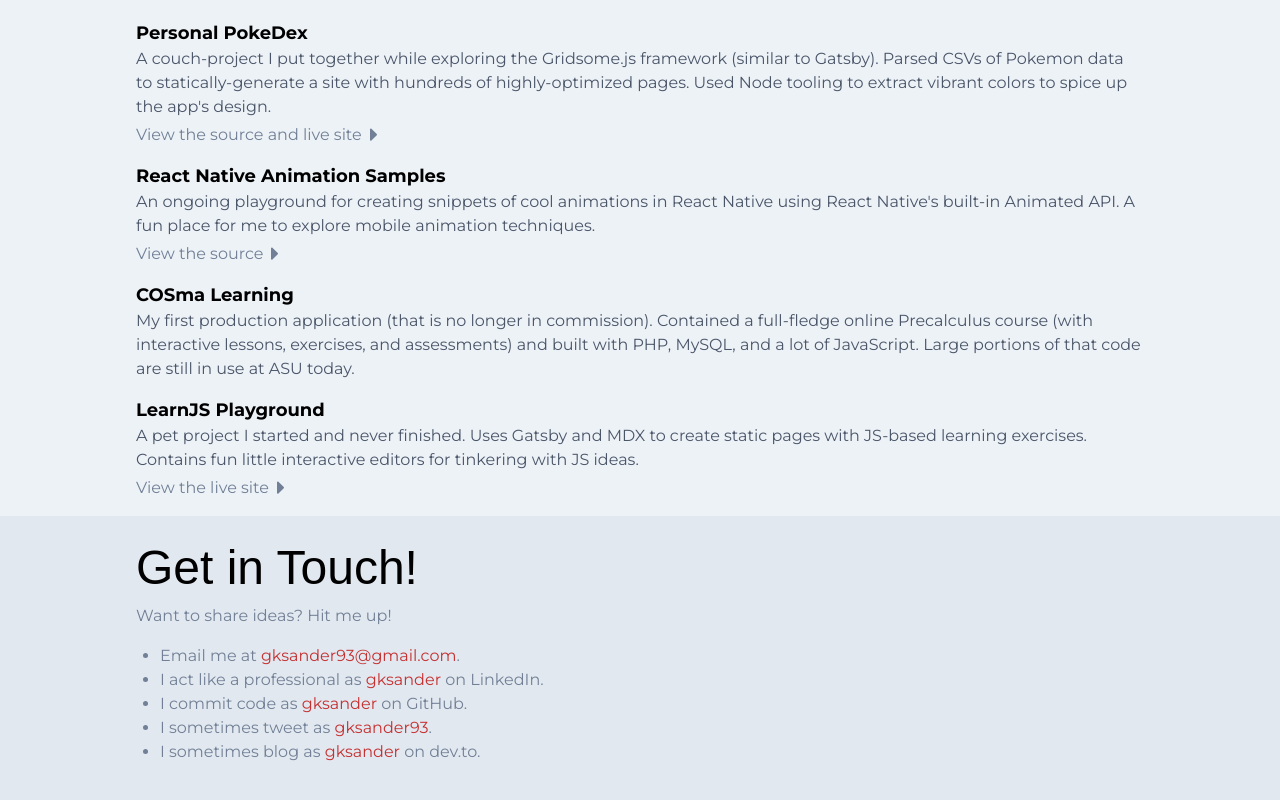
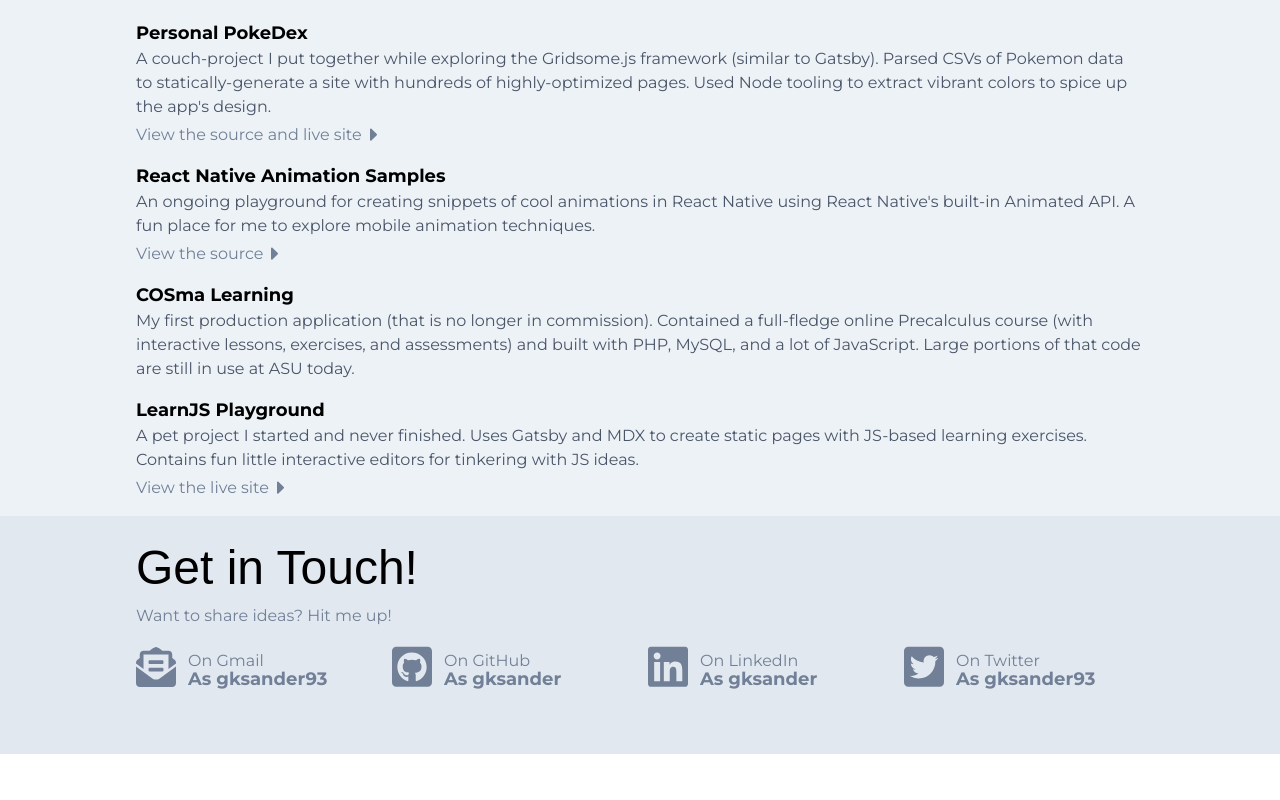
Before and after one commit to gksander/gksander-next, a Next.js app: page / in a window 1280 px wide. Shown: the part 1169-1969 px from the top of the page. After the commit the page ends 1923 px from the top, so only its background shows below. Built offline with nearby package versions, Linux system fonts and the light colour scheme; a web font is replaced by a local one.

Commit message:
Update contact section

```diff
--- a/components/redesign/RedesignContact.tsx
+++ b/components/redesign/RedesignContact.tsx
@@ -1,14 +1,54 @@
 import * as React from "react";
+import {
+  EmailIcon,
+  GithubIcon,
+  LinkedinIcon,
+  TwitterIcon,
+} from "./SocialIcons";
+
+type ContactRecord = {
+  title: string;
+  linkTitle: string;
+  href: string;
+  icon: typeof EmailIcon;
+};
+
+const records: ContactRecord[] = [
+  {
+    title: "On Gmail",
+    linkTitle: "As gksander93",
+    href: "mailto:gksander93@gmail.com",
+    icon: EmailIcon,
+  },
+  {
+    title: "On GitHub",
+    linkTitle: "As gksander",
+    href: "https://github.com/gksander",
+    icon: GithubIcon,
+  },
+  {
+    title: "On LinkedIn",
+    linkTitle: "As gksander",
+    href: "https://linkedin.com/in/gksander",
+    icon: LinkedinIcon,
+  },
+  {
+    title: "On Twitter",
+    linkTitle: "As gksander93",
+    href: "https://twitter.com/gksander93",
+    icon: TwitterIcon,
+  },
+];
 
 const Link: React.FC<{ href: string }> = ({ href, children }) => (
-  <a
+  <span
     href={href}
-    className="text-primary-700 hover:text-primary-800 transition-color duration-200"
+    className="text-lg font-bold leading-3"
     target="_blank"
     rel="noreferrer"
   >
     {children}
-  </a>
+  </span>
 );
 
 export const RedesignContact: React.FC = () => {
@@ -18,30 +58,27 @@
         <div className="text-5xl font-thin font-fancy">Get in Touch!</div>
         <div className="text-gray-600">Want to share ideas? Hit me up!</div>
         <div className="mb-4" />
-        <ul className="text-gray-600 list-disc ml-6">
-          <li>
-            Email me at{" "}
-            <Link href="mailto:gksander93@gmail.com">gksander93@gmail.com</Link>
-            .
-          </li>
-          <li>
-            I act like a professional as{" "}
-            <Link href="https://linkedin.com/in/gksander">gksander</Link> on
-            LinkedIn.
-          </li>
-          <li>
-            I commit code as{" "}
-            <Link href="https://github.com/gksander">gksander</Link> on GitHub.
-          </li>
-          <li>
-            I sometimes tweet as{" "}
-            <Link href="https://twitter.com/gksander93">gksander93</Link>.
-          </li>
-          <li>
-            I sometimes blog as{" "}
-            <Link href="https://dev.to/gksander">gksander</Link> on dev.to.
-          </li>
-        </ul>
+        <div className="grid grid-cols-1 sm:grid-cols-2 lg:grid-cols-4 gap-4">
+          {records.map(rec => (
+            <a
+              key={rec.title}
+              className="flex items-center text-gray-600 hover:text-primary-700 transition-color duration-300 cursor-pointer"
+              href={rec.href}
+              target="_blank"
+              rel="noreferrer"
+            >
+              <div className="w-10 mr-3">
+                <rec.icon />
+              </div>
+              <div>
+                <div className="text-gray-600 ">{rec.title}</div>
+                <div className="text-lg font-bold leading-3">
+                  {rec.linkTitle}
+                </div>
+              </div>
+            </a>
+          ))}
+        </div>
       </div>
     </div>
   );
--- /dev/null
+++ b/components/redesign/SocialIcons.tsx
@@ -0,0 +1,85 @@
+import * as React from "react";
+
+export const EmailIcon: React.FC = () => {
+  return (
+    <svg
+      aria-hidden="true"
+      focusable="false"
+      data-prefix="fas"
+      data-icon="envelope-open-text"
+      className="svg-inline--fa fa-envelope-open-text fa-w-16"
+      role="img"
+      xmlns="http://www.w3.org/2000/svg"
+      viewBox="0 0 512 512"
+      width="100%"
+    >
+      <path
+        fill="currentColor"
+        d="M176 216h160c8.84 0 16-7.16 16-16v-16c0-8.84-7.16-16-16-16H176c-8.84 0-16 7.16-16 16v16c0 8.84 7.16 16 16 16zm-16 80c0 8.84 7.16 16 16 16h160c8.84 0 16-7.16 16-16v-16c0-8.84-7.16-16-16-16H176c-8.84 0-16 7.16-16 16v16zm96 121.13c-16.42 0-32.84-5.06-46.86-15.19L0 250.86V464c0 26.51 21.49 48 48 48h416c26.51 0 48-21.49 48-48V250.86L302.86 401.94c-14.02 10.12-30.44 15.19-46.86 15.19zm237.61-254.18c-8.85-6.94-17.24-13.47-29.61-22.81V96c0-26.51-21.49-48-48-48h-77.55c-3.04-2.2-5.87-4.26-9.04-6.56C312.6 29.17 279.2-.35 256 0c-23.2-.35-56.59 29.17-73.41 41.44-3.17 2.3-6 4.36-9.04 6.56H96c-26.51 0-48 21.49-48 48v44.14c-12.37 9.33-20.76 15.87-29.61 22.81A47.995 47.995 0 0 0 0 200.72v10.65l96 69.35V96h320v184.72l96-69.35v-10.65c0-14.74-6.78-28.67-18.39-37.77z"
+      />
+    </svg>
+  );
+};
+
+export const GithubIcon: React.FC = () => {
+  return (
+    <svg
+      aria-hidden="true"
+      focusable="false"
+      data-prefix="fab"
+      data-icon="github-square"
+      className="svg-inline--fa fa-github-square fa-w-14"
+      role="img"
+      xmlns="http://www.w3.org/2000/svg"
+      viewBox="0 0 448 512"
+      width="100%"
+    >
+      <path
+        fill="currentColor"
+        d="M400 32H48C21.5 32 0 53.5 0 80v352c0 26.5 21.5 48 48 48h352c26.5 0 48-21.5 48-48V80c0-26.5-21.5-48-48-48zM277.3 415.7c-8.4 1.5-11.5-3.7-11.5-8 0-5.4.2-33 .2-55.3 0-15.6-5.2-25.5-11.3-30.7 37-4.1 76-9.2 76-73.1 0-18.2-6.5-27.3-17.1-39 1.7-4.3 7.4-22-1.7-45-13.9-4.3-45.7 17.9-45.7 17.9-13.2-3.7-27.5-5.6-41.6-5.6-14.1 0-28.4 1.9-41.6 5.6 0 0-31.8-22.2-45.7-17.9-9.1 22.9-3.5 40.6-1.7 45-10.6 11.7-15.6 20.8-15.6 39 0 63.6 37.3 69 74.3 73.1-4.8 4.3-9.1 11.7-10.6 22.3-9.5 4.3-33.8 11.7-48.3-13.9-9.1-15.8-25.5-17.1-25.5-17.1-16.2-.2-1.1 10.2-1.1 10.2 10.8 5 18.4 24.2 18.4 24.2 9.7 29.7 56.1 19.7 56.1 19.7 0 13.9.2 36.5.2 40.6 0 4.3-3 9.5-11.5 8-66-22.1-112.2-84.9-112.2-158.3 0-91.8 70.2-161.5 162-161.5S388 165.6 388 257.4c.1 73.4-44.7 136.3-110.7 158.3zm-98.1-61.1c-1.9.4-3.7-.4-3.9-1.7-.2-1.5 1.1-2.8 3-3.2 1.9-.2 3.7.6 3.9 1.9.3 1.3-1 2.6-3 3zm-9.5-.9c0 1.3-1.5 2.4-3.5 2.4-2.2.2-3.7-.9-3.7-2.4 0-1.3 1.5-2.4 3.5-2.4 1.9-.2 3.7.9 3.7 2.4zm-13.7-1.1c-.4 1.3-2.4 1.9-4.1 1.3-1.9-.4-3.2-1.9-2.8-3.2.4-1.3 2.4-1.9 4.1-1.5 2 .6 3.3 2.1 2.8 3.4zm-12.3-5.4c-.9 1.1-2.8.9-4.3-.6-1.5-1.3-1.9-3.2-.9-4.1.9-1.1 2.8-.9 4.3.6 1.3 1.3 1.8 3.3.9 4.1zm-9.1-9.1c-.9.6-2.6 0-3.7-1.5s-1.1-3.2 0-3.9c1.1-.9 2.8-.2 3.7 1.3 1.1 1.5 1.1 3.3 0 4.1zm-6.5-9.7c-.9.9-2.4.4-3.5-.6-1.1-1.3-1.3-2.8-.4-3.5.9-.9 2.4-.4 3.5.6 1.1 1.3 1.3 2.8.4 3.5zm-6.7-7.4c-.4.9-1.7 1.1-2.8.4-1.3-.6-1.9-1.7-1.5-2.6.4-.6 1.5-.9 2.8-.4 1.3.7 1.9 1.8 1.5 2.6z"
+      />
+    </svg>
+  );
+};
+
+export const LinkedinIcon: React.FC = () => {
+  return (
+    <svg
+      aria-hidden="true"
+      focusable="false"
+      data-prefix="fab"
+      data-icon="linkedin"
+      className="svg-inline--fa fa-linkedin fa-w-14"
+      role="img"
+      xmlns="http://www.w3.org/2000/svg"
+      viewBox="0 0 448 512"
+      width="100%"
+    >
+      <path
+        fill="currentColor"
+        d="M416 32H31.9C14.3 32 0 46.5 0 64.3v383.4C0 465.5 14.3 480 31.9 480H416c17.6 0 32-14.5 32-32.3V64.3c0-17.8-14.4-32.3-32-32.3zM135.4 416H69V202.2h66.5V416zm-33.2-243c-21.3 0-38.5-17.3-38.5-38.5S80.9 96 102.2 96c21.2 0 38.5 17.3 38.5 38.5 0 21.3-17.2 38.5-38.5 38.5zm282.1 243h-66.4V312c0-24.8-.5-56.7-34.5-56.7-34.6 0-39.9 27-39.9 54.9V416h-66.4V202.2h63.7v29.2h.9c8.9-16.8 30.6-34.5 62.9-34.5 67.2 0 79.7 44.3 79.7 101.9V416z"
+      />
+    </svg>
+  );
+};
+
+export const TwitterIcon: React.FC = () => {
+  return (
+    <svg
+      aria-hidden="true"
+      focusable="false"
+      data-prefix="fab"
+      data-icon="twitter-square"
+      className="svg-inline--fa fa-twitter-square fa-w-14"
+      role="img"
+      xmlns="http://www.w3.org/2000/svg"
+      viewBox="0 0 448 512"
+      width="100%"
+    >
+      <path
+        fill="currentColor"
+        d="M400 32H48C21.5 32 0 53.5 0 80v352c0 26.5 21.5 48 48 48h352c26.5 0 48-21.5 48-48V80c0-26.5-21.5-48-48-48zm-48.9 158.8c.2 2.8.2 5.7.2 8.5 0 86.7-66 186.6-186.6 186.6-37.2 0-71.7-10.8-100.7-29.4 5.3.6 10.4.8 15.8.8 30.7 0 58.9-10.4 81.4-28-28.8-.6-53-19.5-61.3-45.5 10.1 1.5 19.2 1.5 29.6-1.2-30-6.1-52.5-32.5-52.5-64.4v-.8c8.7 4.9 18.9 7.9 29.6 8.3a65.447 65.447 0 0 1-29.2-54.6c0-12.2 3.2-23.4 8.9-33.1 32.3 39.8 80.8 65.8 135.2 68.6-9.3-44.5 24-80.6 64-80.6 18.9 0 35.9 7.9 47.9 20.7 14.8-2.8 29-8.3 41.6-15.8-4.9 15.2-15.2 28-28.8 36.1 13.2-1.4 26-5.1 37.8-10.2-8.9 13.1-20.1 24.7-32.9 34z"
+      />
+    </svg>
+  );
+};
```
